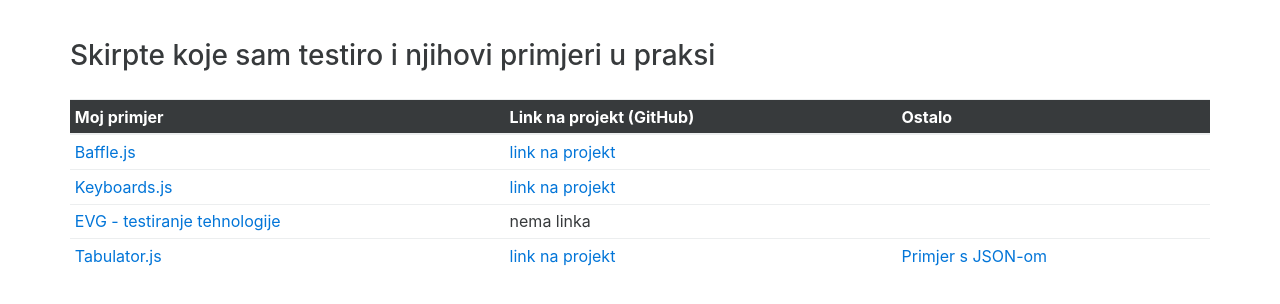
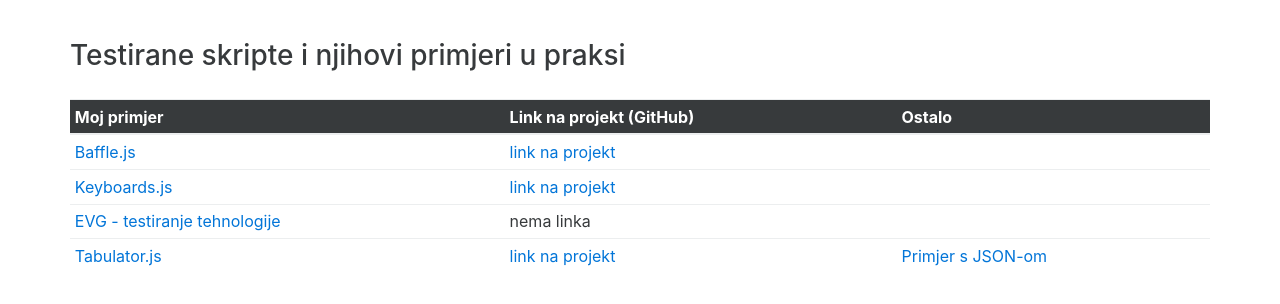
Before and after one commit to cornx/skripte, a plain HTML site: page index.html in a window 1280 px wide. Drawn offline with Linux system fonts and the light colour scheme.

Commit message:
baza skripti koje sam istraživao

```diff
--- a/index.html
+++ b/index.html
@@ -17,7 +17,7 @@
 
 <body class="container">
     <div class="row">
-        <h3 class="naslov">Skirpte koje sam testiro i njihovi primjeri u praksi</h3>
+        <h3 class="naslov">Testirane skripte i njihovi primjeri u praksi</h3>
         <table class="table table-sm">
             <thead class="thead-inverse">
                 <tr>
```
